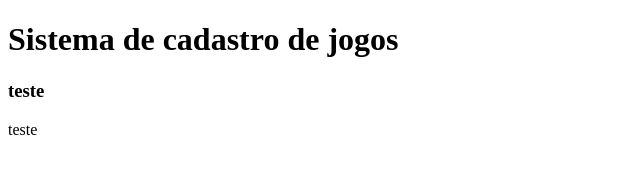
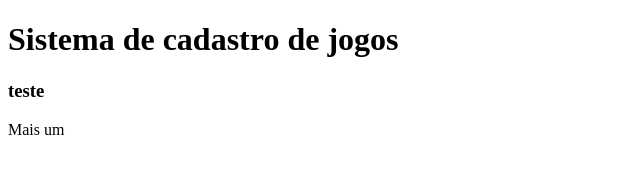
Before and after one commit to albertoayres/aula, a plain HTML site: page index.html in a window 1280 px wide. Shown: the full height of the page, 0-640 px from the left. Drawn offline with Linux system fonts and the light colour scheme.

Commit message:
Mais um teste

```diff
--- a/index.html
+++ b/index.html
@@ -9,6 +9,6 @@
 <body>
     <h1>Sistema de cadastro de jogos</h1>
     <h3>teste</h3>
-    <p>teste</p>
+    <p>Mais um</p>
 </body>
 </html>
```
